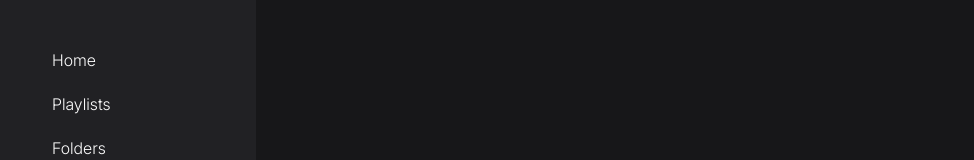
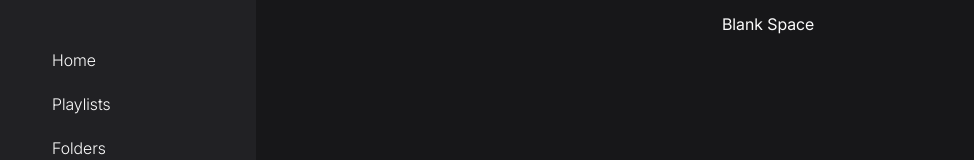
Before and after one commit to MRezaKarimi/penguin-tunes, a Vue app in the folder frontend/: page / in a window 1280 px wide. Shown: the top 160 px of the page, without its empty margins (0-974 px from the left). Built offline with nearby package versions, Linux system fonts and the light colour scheme; some icons are missing.

Commit message:
feat: add window title

```diff
--- a/frontend/src/components/Header.vue
+++ b/frontend/src/components/Header.vue
@@ -4,8 +4,11 @@ import { IconX, IconWindowMinimize, IconMaximize } from "@tabler/icons-vue";
 
 <template>
   <header
-    class="flex justify-end items-center gap-5 w-full shrink-0 py-3 px-5"
+    class="relative flex justify-center items-center shrink-0 h-12"
     style="--wails-draggable: drag"
+  >
+    <div
+      class="absolute end-0 flex justify-end items-center gap-5 w-full shrink-0 py-3 px-5"
     >
       <span class="cursor-pointer" onclick="window.runtime.WindowMinimise()">
         <IconWindowMinimize stroke="1.5" size="18" />
@@ -19,5 +22,8 @@ import { IconX, IconWindowMinimize, IconMaximize } from "@tabler/icons-vue";
       <span class="cursor-pointer" onclick="window.runtime.Quit()">
         <IconX stroke="1.5" size="18" />
       </span>
+    </div>
+
+    <div>Blank Space</div>
   </header>
 </template>
```
Lines whose indentation alone changed are shown as unchanged.
